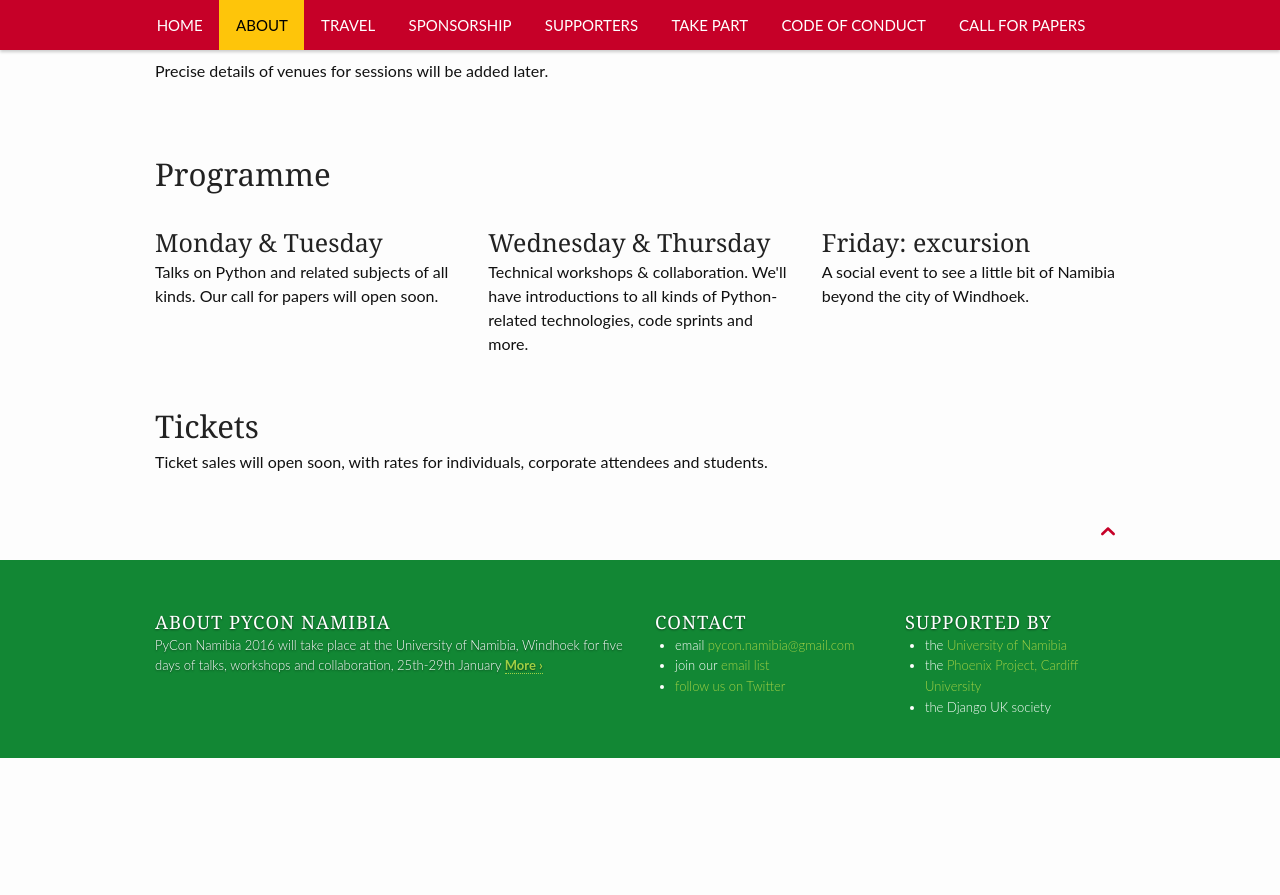
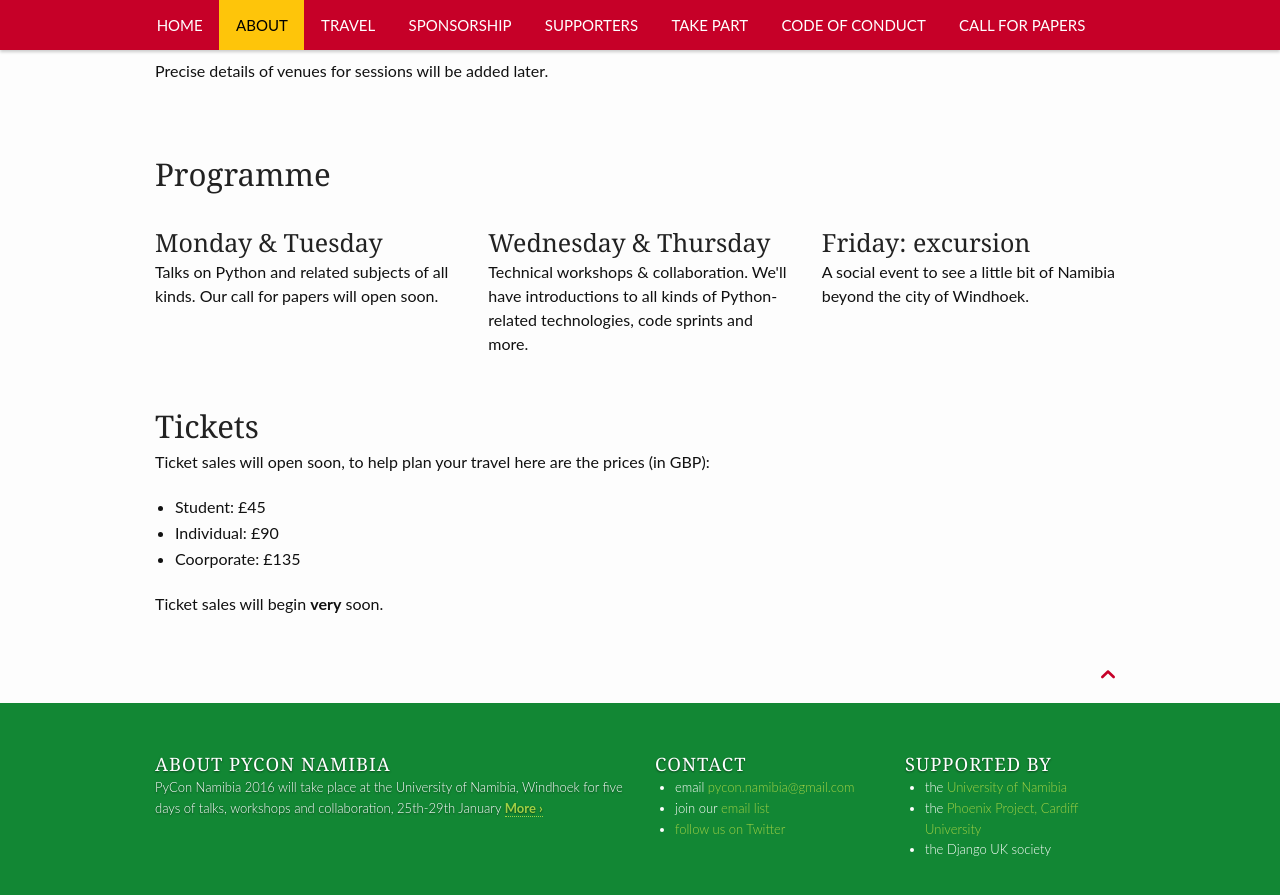
Before and after one commit to python-namibia/python-namibia.github.io-2016, a Jekyll site: the page built from pages/about.md, in a window 1280 px wide and 900 px high, scrolled down 588 px. Shown: the top 895 px of the window. Built offline with Jekyll 4.4.1, drawn with Linux system fonts in a browser that asks for light colours; before the commit the page ends 1346 px from its top, so only the background shows below that.

Commit message:
Adding ticket prices.

```diff
--- a/pages/about.md
+++ b/pages/about.md
@@ -43,4 +43,11 @@
 
 ## Tickets
 
-Ticket sales will open soon, with rates for individuals, corporate attendees and students.
+Ticket sales will open soon, to help plan your travel here are the prices (in
+GBP):
+
+- Student: £45
+- Individual: £90
+- Coorporate: £135
+
+Ticket sales will begin **very** soon.
```
